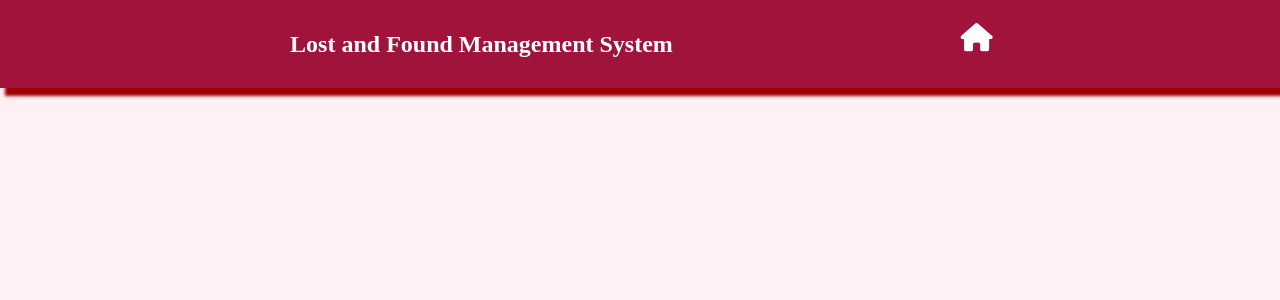
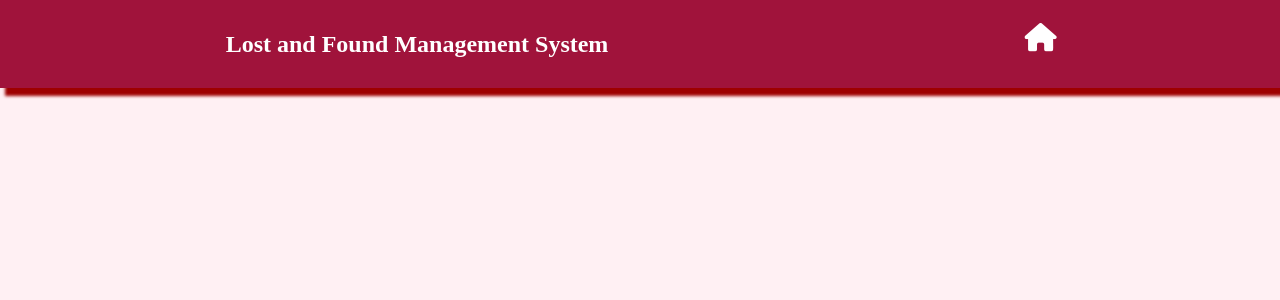
Before and after one commit to MarkRyuo/Lost-And-Found-Management-System, a PHP site: page /assets/html/About.html in a window 1280 px wide. Shown: the top 300 px of the page. Run offline with PHP 8.4, Linux system fonts and the light colour scheme.

Commit message:
update in line 41

```diff
--- a/assets/css/About.css
+++ b/assets/css/About.css
@@ -38,4 +38,6 @@
 
 .navigation h1 {
   color: #ffffff;
+  width: 45vw;
+  text-align: start;
 }
--- a/assets/html/About.html
+++ b/assets/html/About.html
@@ -19,9 +19,9 @@
 
         <nav class="navigation">
             <h1>Lost and Found Management System</h1>
-            <span class="Home"><a href="/index.html" title="Direct to Homepage">
+            <div class="Home"><a href="/index.html" title="Direct to Homepage">
               <i class="fa-solid fa-house fa-beat fa-lg"></i>
-            </a></span>
+            </a></div>
         </nav>
   </body>
 </html>
```
